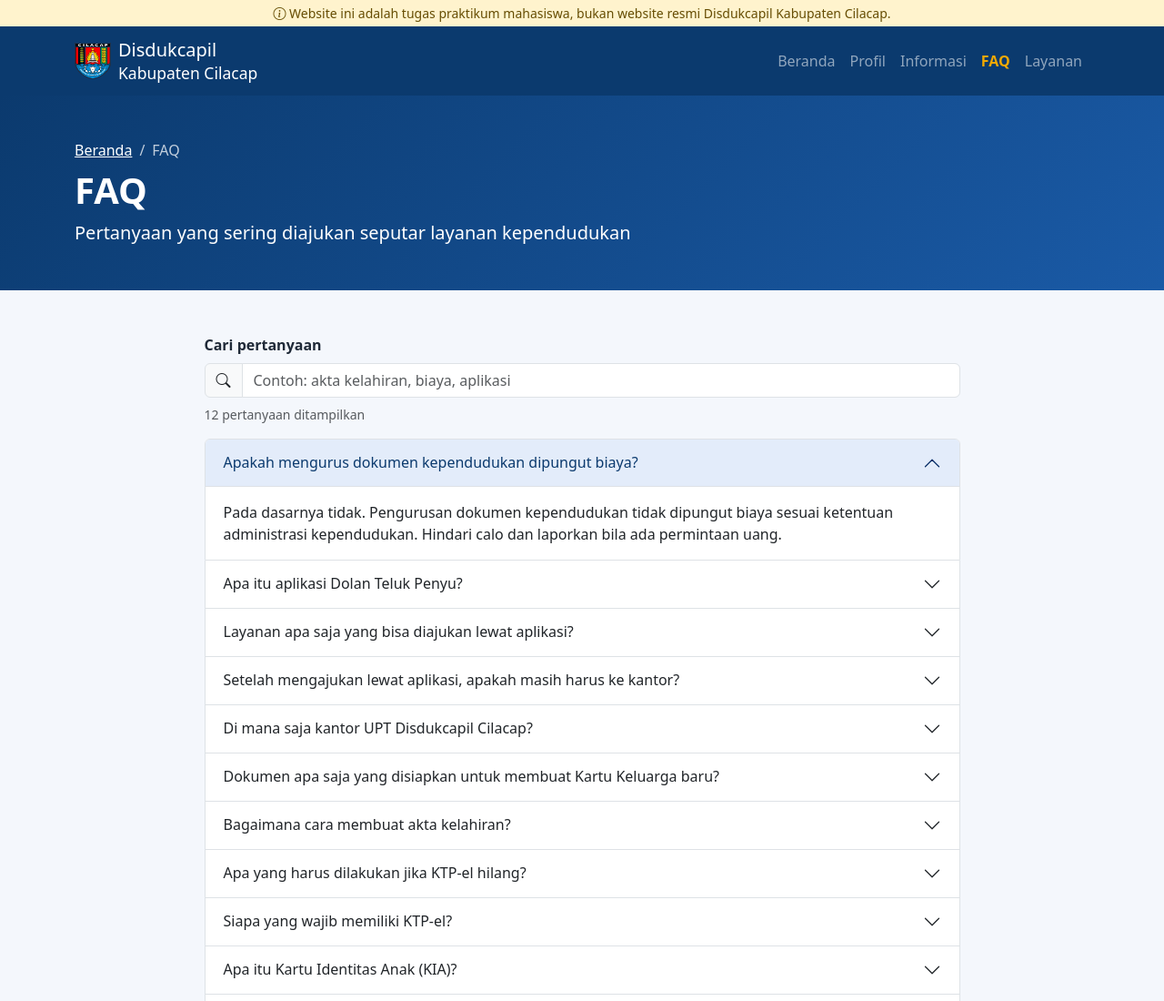
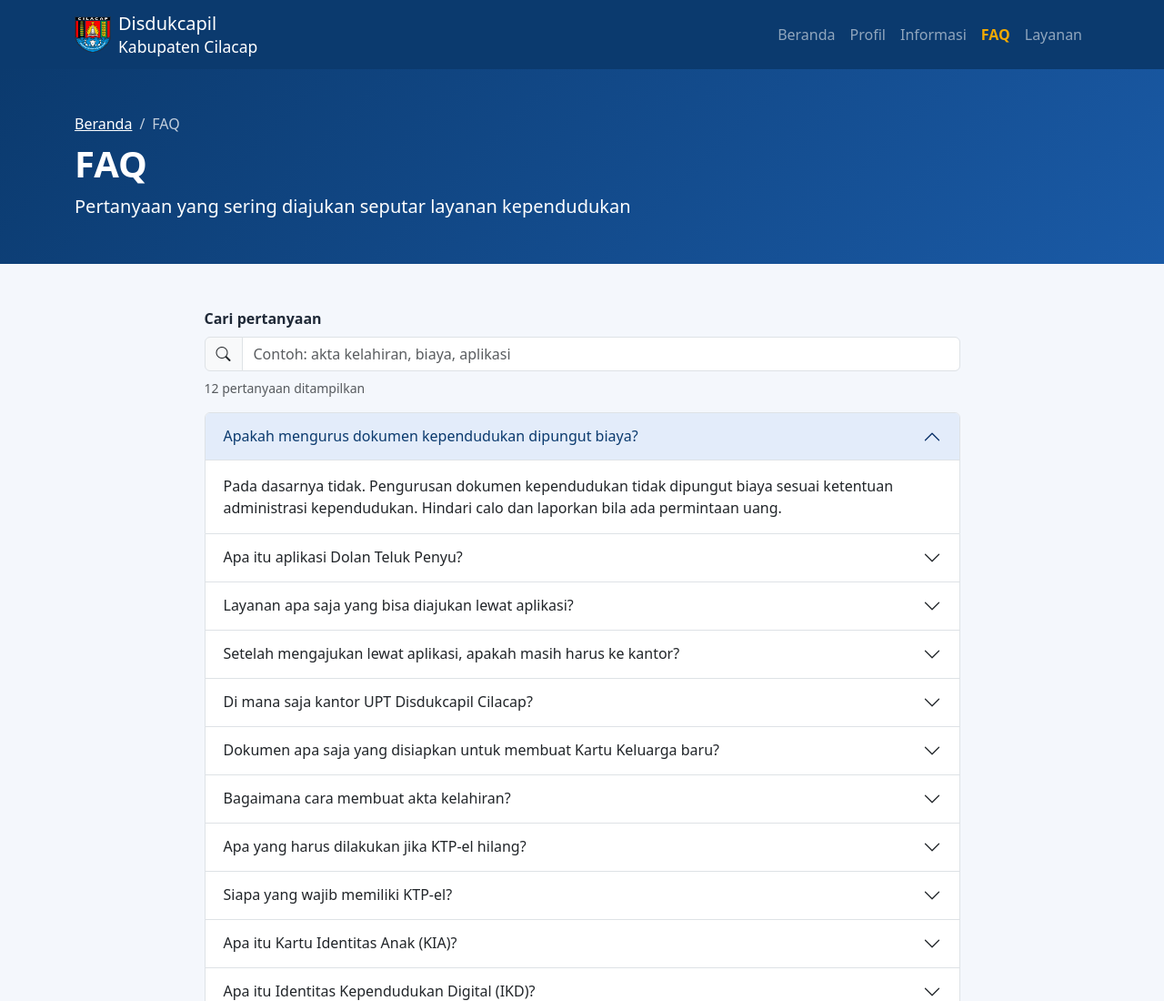
Before and after one commit to xcode20007/project-kelompok8, a plain HTML site: page faq.html in a window 1280 px wide. Shown: the top 1100 px of the page at 91% size. Drawn offline with nearby package versions, Linux system fonts and the light colour scheme.

```diff
--- a/faq.html
+++ b/faq.html
@@ -15,11 +15,6 @@
 </head>
 
 <body>
-    <!-- Catatan tugas -->
-    <div class="catatan-tugas text-center small py-1 px-2">
-        <i class="bi bi-info-circle"></i>
-        Website ini adalah tugas praktikum mahasiswa, bukan website resmi Disdukcapil Kabupaten Cilacap.
-    </div>
 
     <!-- Navbar -->
     <nav class="navbar navbar-expand-lg navbar-dark bg-prodi sticky-top">
```
